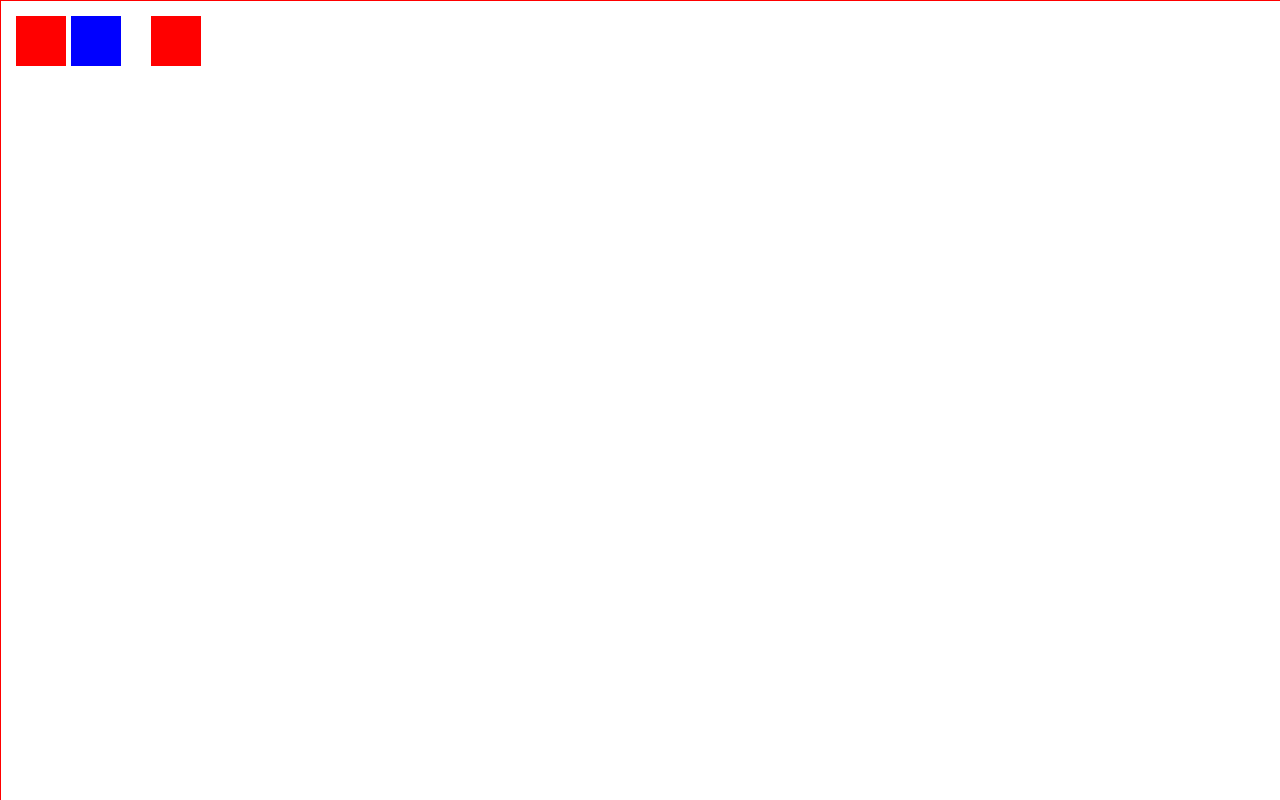
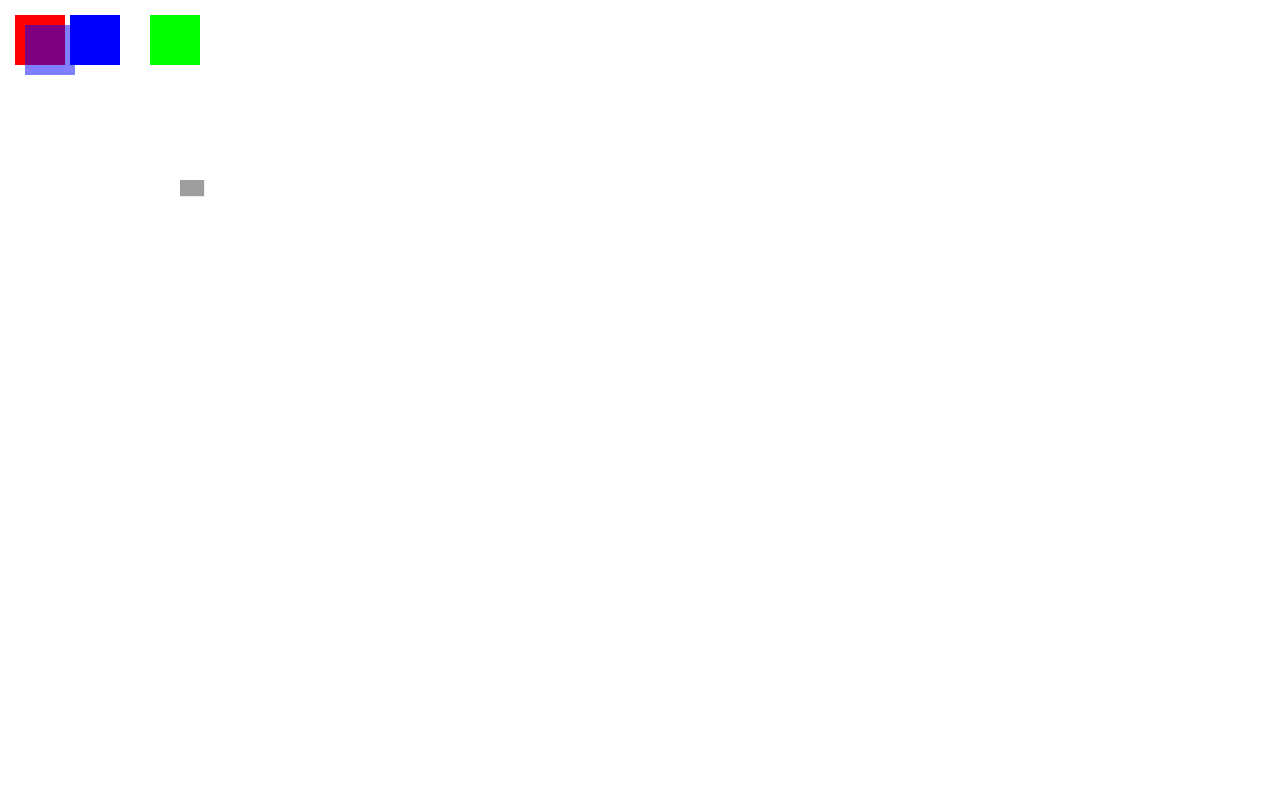
Before and after one commit to sssssqew/simple-game-framework, a plain HTML site: page index.html in a window 1280 px wide. Drawn offline with Linux system fonts and the light colour scheme.

Commit message:
reunited rectangle.js and Vector2.js into framework.js file & made Array functions

```diff
--- a/Vector2.js
+++ /dev/null
@@ -1,57 +0,0 @@
-function Vector2(x, y){
-  this.x = 0;
-  this.y = 0;
-
-  // 현재 입력된 좌표로 초기화
-  if(!isNull(x)) this.x = x;
-  if(!isNull(y)) this.y = y;
-
-  this.prevX = 0;
-  this.prevY = 0;
-
-  // 현재 입력된 좌표로 업데이트
-  this.Set = function(x, y){
-    if(isNull(x) && isNull(y)){
-      console.log("No 'x' or 'y' has been passed to Vector2's Set function")
-    }else{
-      this.prevX = this.x;
-      this.prevY = this.y;
-      if(!isNull(x)) this.x = x;
-      if(!isNull(y)) this.y = y;
-    }
-  }
-  this.Normalize = function(){
-    var tmp = new Vector2(this.x, this.y);
-    var mag = Math.sqrt((tmp.x * tmp.x) + (tmp.y * tmp.y));
-    tmp.x = tmp.x / mag;
-    tmp.y = tmp.y / mag;
-
-    return tmp;
-  }
-
-  // vec2 지점과의 거리 계산
-  this.Distance = function(vec2){
-    if(!isNull(vec2)){
-      var dx = vec2.x - this.x;
-      var dy = vec2.y - this.y;
-    }else{
-      var dx = this.prevX - this.x;
-      var dy = this.prevY - this.y;
-    }
-    return Math.sqrt(dx * dx + dy * dy);
-  }
-  this.HasChanged = function(){
-    return (this.x != this.prevX || this.y != this.prevY)
-  }
-  // vec2 지점과의 차이 벡터
-  this.Difference = function(vec2, invert){
-    var inv = 1;
-    if(invert) inv = -1;
-
-    if(!isNull(vec2)){
-      return new Vector2((this.x - vec2.x)*inv, (this.y - vec2.y)*inv)
-    }else{
-      return new Vector2((this.x - this.prevX)*inv, (this.y - this.prevY)*inv)
-    }
-  }
-}
--- a/rectangle.js
+++ b/framework.js
@@ -1,3 +1,4 @@
+// helper function
 function getDist(x1, y1, x2, y2){
   return Math.sqrt((x1-x2)*(x1-x2)+(y1-y2)*(y1-y2))
 }
@@ -70,6 +71,27 @@ function collisionRectAndCircle(circle, rect){
   }
 }
 
+// Color
+function Color(r, g, b, a){
+  this.r = 255;
+  this.g = 255;
+  this.b = 255;
+  this.a = 1;
+
+  if(!isNull(r)) this.r = r;
+  if(!isNull(g)) this.g = g;
+  if(!isNull(b)) this.b = b;
+  if(!isNull(a)) this.a = a;
+
+  this.ToStandard = function(noAlpha){
+    if(isNull(noAlpha)){
+      return `rgba(${this.r}, ${this.g}, ${this.b}, ${this.a})`;
+    }else{
+      return `rgb(${this.r}, ${this.g}, ${this.b})`;
+    }
+  }
+}
+
 // create rectangle
 function Rectangle(x, y, w, h){
   if(isNull(x) || isNull(y) || isNull(w) || isNull(h)){
@@ -79,6 +101,8 @@ function Rectangle(x, y, w, h){
   this.y = y;
   this.w = w;
   this.h = h;
+
+  this.color = new Color();
 
   this.collideWithCircle = function(shape){
     return collisionRectAndCircle(shape, this);
@@ -117,8 +141,8 @@ function Rectangle(x, y, w, h){
     return isContainX(x, this.x, this.w) && isContainY(y, this.y, this.h);
   }
 
-  this.Draw = function(ctx, color){
-    ctx.fillStyle = color;
+  this.Draw = function(ctx){
+    ctx.fillStyle = this.color.ToStandard();
     ctx.fillRect(this.x, this.y, this.w, this.h);
   }
 }
@@ -152,3 +176,115 @@ function Circle(x, y, r){
     ctx.fill();
   }
 }
+
+Array.prototype.Remove = function(arg, all){
+  for(var i=0; i<this.length; i++){
+    if(this[i] == arg){
+      this.splice(i, 1);
+
+      if(isNull(all)) break; // arg 값을 한번만 제거함
+      // all == true 이면 arg 값과 일치하는 모든 값을 제거함
+      else i--; // 배열 요소들이 왼쪽으로 이동하므로 검색 위치 i도 왼쪽으로 위치 이동
+    }
+  }
+}
+
+Array.prototype.RemoveAt = function(position){
+  this.splice(position, 1);
+}
+
+Array.prototype.Clear = function(){
+  this.length = 0;
+}
+
+Array.prototype.InsertAt = function(arg, position){
+  var arr1 = this.slice(0, position);
+  var arr2 = this.slice(position);
+
+  this.Clear();
+
+  for(var i=0; i<arr1.length; i++){
+    this.push(arr1[i]);
+  }
+
+  this.push(arg)
+
+  for(var j=0; j<arr2.length; j++){
+    this.push(arr2[j]);
+  }
+
+}
+
+Array.prototype.Contains = function(arg){
+  for(var i=0; i<this.length; i++){
+    if(this[i]==arg) return true;
+  }
+  return false;
+}
+
+Array.prototype.Occurs = function(arg){
+  var counter = 0;
+  for(var i=0; i<this.length; i++){
+    if(this[i]==arg) counter++;
+  }
+  return counter;
+}
+
+// vector 2d
+function Vector2(x, y){
+  this.x = 0;
+  this.y = 0;
+
+  // 현재 입력된 좌표로 초기화
+  if(!isNull(x)) this.x = x;
+  if(!isNull(y)) this.y = y;
+
+  this.prevX = 0;
+  this.prevY = 0;
+
+  // 현재 입력된 좌표로 업데이트
+  this.Set = function(x, y){
+    if(isNull(x) && isNull(y)){
+      console.log("No 'x' or 'y' has been passed to Vector2's Set function")
+    }else{
+      this.prevX = this.x;
+      this.prevY = this.y;
+      if(!isNull(x)) this.x = x;
+      if(!isNull(y)) this.y = y;
+    }
+  }
+  this.Normalize = function(){
+    var tmp = new Vector2(this.x, this.y);
+    var mag = Math.sqrt((tmp.x * tmp.x) + (tmp.y * tmp.y));
+    tmp.x = tmp.x / mag;
+    tmp.y = tmp.y / mag;
+
+    return tmp;
+  }
+
+  // vec2 지점과의 거리 계산
+  this.Distance = function(vec2){
+    if(!isNull(vec2)){
+      var dx = vec2.x - this.x;
+      var dy = vec2.y - this.y;
+    }else{
+      var dx = this.prevX - this.x;
+      var dy = this.prevY - this.y;
+    }
+    return Math.sqrt(dx * dx + dy * dy);
+  }
+  this.HasChanged = function(){
+    return (this.x != this.prevX || this.y != this.prevY)
+  }
+  // vec2 지점과의 차이 벡터
+  this.Difference = function(vec2, invert){
+    var inv = 1;
+    if(invert) inv = -1;
+
+    if(!isNull(vec2)){
+      return new Vector2((this.x - vec2.x)*inv, (this.y - vec2.y)*inv)
+    }else{
+      return new Vector2((this.x - this.prevX)*inv, (this.y - this.prevY)*inv)
+    }
+  }
+}
--- a/index.html
+++ b/index.html
@@ -14,13 +14,12 @@
       height: 100%;
     }
   </style>
+  <script src="framework.js"></script>
 </head>
 <body>
-  <canvas id="canvas" style="border:1px solid red;">
+  <canvas id="canvas" width="500" height="500">
     canvas
   </canvas>
-  <script src="rectangle.js"></script>
-  <script src="Vector2.js"></script>
   <script src="main.js"></script>
 </body>
 </html>
--- a/main.js
+++ b/main.js
@@ -9,22 +9,38 @@ var offset = canvas.getBoundingClientRect();
 var ctx = canvas.getContext('2d');
 
 var rect = new Rectangle(15, 15, 50, 50);
+rect.color = new Color(255, 0, 0, 1);
 var rect2 = new Rectangle(80, 15, 50, 50);
+rect2.color = new Color(0, 0, 255, 1);
 var rect3 = new Rectangle(150, 15, 50, 50);
+rect3.color = new Color(0, 255, 0, 1);
+var rect4 = new Rectangle(25, 25, 50, 50);
+rect4.color = new Color(0, 0, 255, 0.5);
+
 var movement = -1;
-var testVec = new Vector2(10, 15);
-testVec.Set(20, 20);
 
+var img = new Image();
+img.src = 'https://img.favpng.com/7/11/22/super-mario-bros-2-drawing-vector-graphics-png-favpng-HDMKBpxHNx3x8mtb7gUman45j.jpg';
 
-alert(testVec.Distance());
+var tmpArr = new Array(0, 1, 2, 3, 4, 5, 6, 7, 8, 9, 3, 3, 3, 3);
+
+var str = '';
+for(var i=0; i<tmpArr.length; i++){
+  str += tmpArr[i];
+}
+
+alert(tmpArr.Occurs(3));
 
 setInterval(function(){
   ctx.clearRect(0, 0, canvas.width, canvas.height);
-  rect.Draw(ctx, 'red');
-  rect2.Draw(ctx, 'blue');
-  rect3.Draw(ctx, 'red');
+  rect.Draw(ctx);
+  rect2.Draw(ctx);
+  rect3.Draw(ctx);
+  rect4.Draw(ctx);
 
   rect2.x += movement;
+
+  ctx.drawImage(img, 0, 0, 820, 913, 180, 180, 50, 50);
 
   if(rect2.collideWithRect(rect) || rect2.collideWithRect(rect3)){
     movement *= -1;
```
